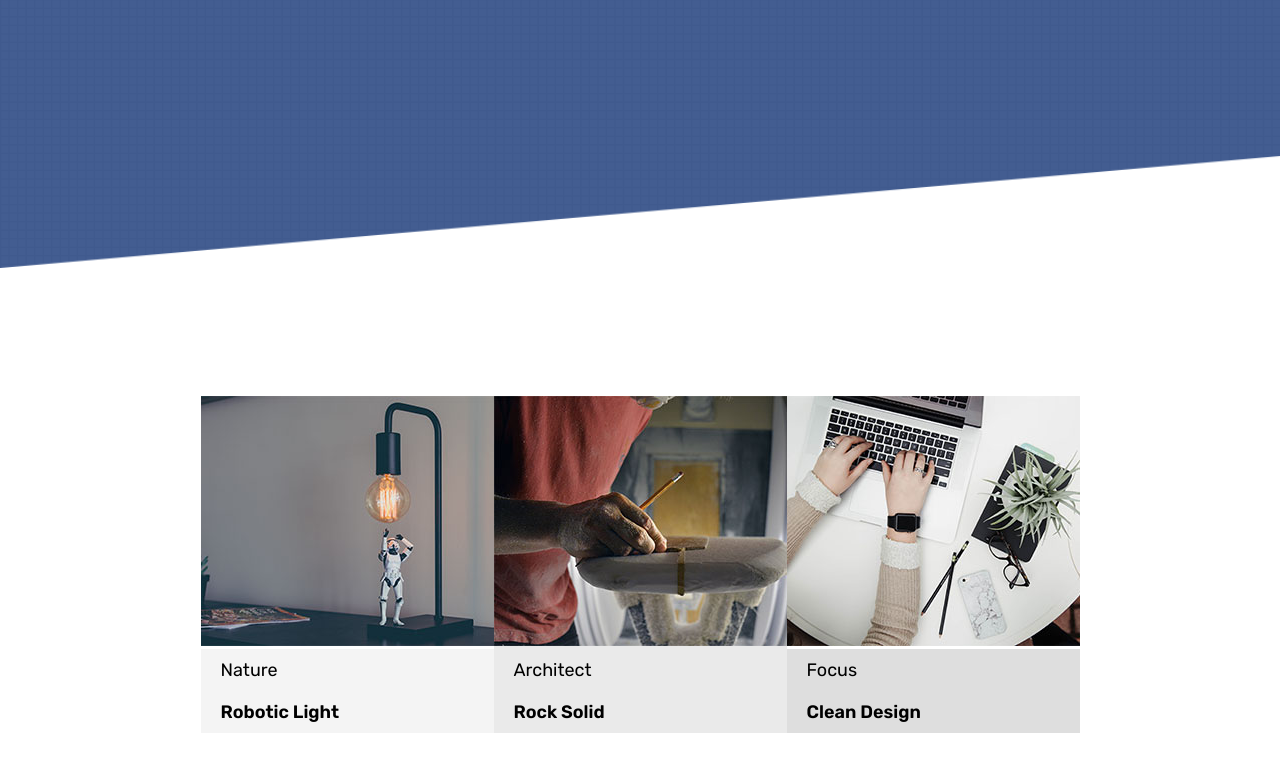
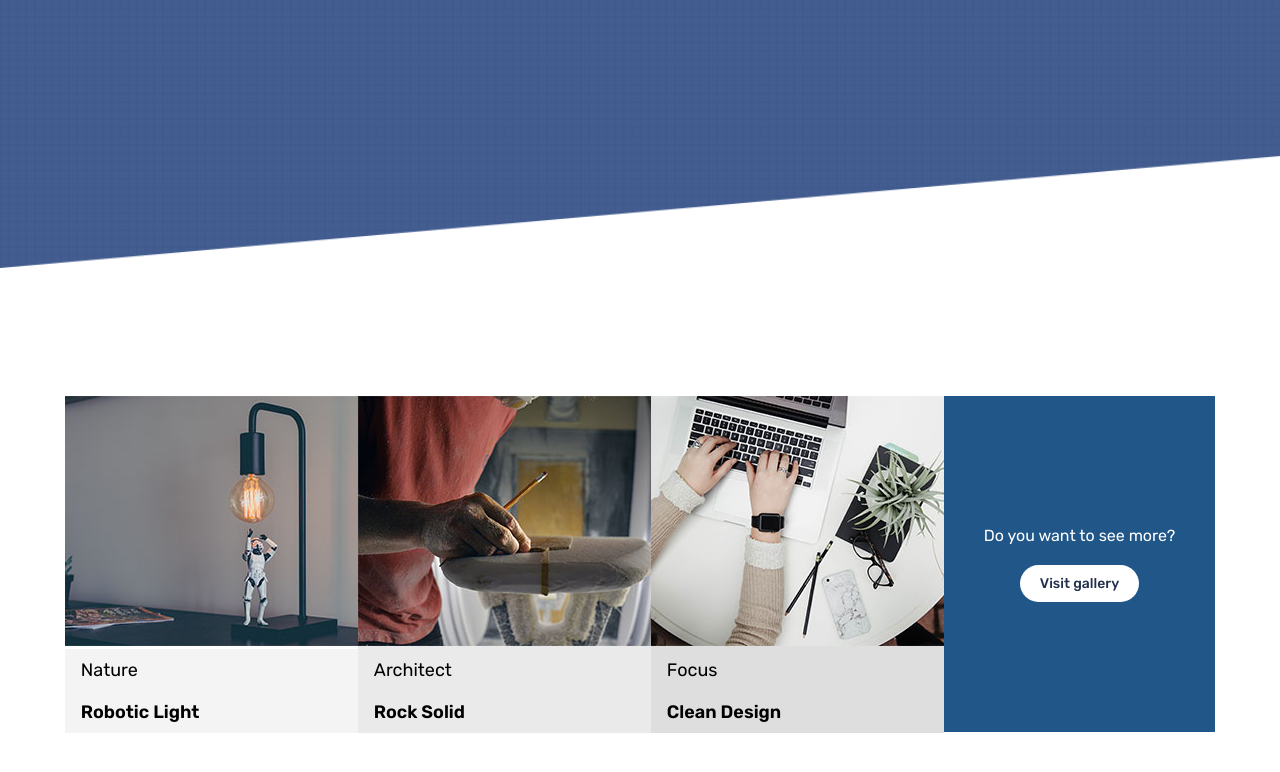
Before and after one commit to rahulrameshm0/Ziggy, a plain HTML site: page index.html in a window 1280 px wide. Shown: the part 1722-2494 px from the top of the page. Drawn offline with Linux system fonts and the light colour scheme.

Commit message:
section 4 completed

```diff
--- a/index.html
+++ b/index.html
@@ -84,15 +84,24 @@
                 </div>
             </div>
 
-            <div>
+            <div class="col-3">
                 <img src="img/third-item.jpg" alt="">
-
-                <div class="col-3">
+                <div>
                     <p class="models">Focus</p>
                     <p class="headline">Clean Design</p>
                 </div>
-            </div>
-        </div>
+             </div>
+             <div class="col-4">
+                <div class="send-to-portfolio">
+                  <span>Do you want to see more?</span>
+                  <div class="primary-button">
+                    <a href="portfolio-page.html">Visit gallery</a>
+                  </div>
+                </div>
+              </div>
+             </div>
+             </div>
+
         </div>
     </section>
 </body>
--- a/style.css
+++ b/style.css
@@ -145,10 +145,11 @@ padding: 10% 0 10% 0;
 }
 
 .container-4{
-    display: flex;
-     padding: 0 10%;
-     align-items:stretch;
+    display: grid;
+    grid-template-columns: repeat(4,1fr);
+     padding: 0 20%;
      justify-content: center;
+     align-items: center;
 }
 
 .container-4{
@@ -156,7 +157,7 @@ padding: 10% 0 10% 0;
 }
 
 .models, .headline{
-    padding: 1rem 2rem;
+    padding: 1rem 1.6rem;
 }
 
 .models{
@@ -180,3 +181,42 @@ padding: 10% 0 10% 0;
 .col-3{
     background-color: #dedede;
 }
+
+.col-4, .send-to-portfolio{
+    background-color: #205688;
+    padding:6.5rem 2rem;
+    display: flex;
+    flex-direction: column;
+    justify-content: center;
+    align-items: center;
+    text-align: center;
+}
+
+.section4, span{
+    color: #fff;
+    font-size: 1.6rem;
+    margin-bottom:1rem;
+    display: inline-block;
+    text-overflow: ellipsis;
+    white-space: nowrap;
+    overflow: hidden;
+}
+
+.primary-button a{
+    text-decoration: none;
+    color: #22304d;
+    background-color: #fff;
+    padding: 1rem 2rem;
+    border-radius: 2.5rem;
+    display: inline-block;
+    margin-top: 1rem;
+    white-space: nowrap;
+    font-size: 1.4rem;
+    transition: all 0.3s;
+    font-weight: 500;
+}
+
+.primary-button a:hover{
+    background-color: #22304d;
+    color: #fff;
+}
```
